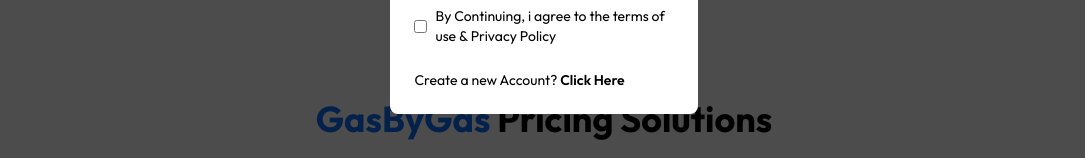
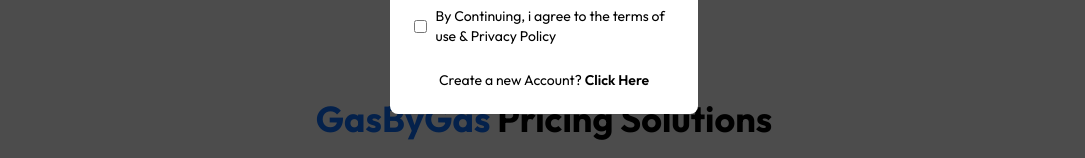
Before and after one commit to gasbygasplc/Supply-Chain-Management-for-Gas-By-Bas-PLC, a React (Vite) app in the folder frontend/: page / in a window 1280 px wide. Shown: the part 564-722 px from the top of the page, without its empty margins (96-1181 px from the left). Built offline with nearby package versions, Linux system fonts and the light colour scheme; no server answers.

Commit message:
Center align "Create a new Account?" text in LoginPopUp component for improved layout

```diff
--- a/frontend/src/Components/LoginPopUp.jsx
+++ b/frontend/src/Components/LoginPopUp.jsx
@@ -44,7 +44,7 @@
 
             </div>
 
-            <p className='text-sm'>Create a new Account? <span className='text-sm font-semibold cursor-pointer'>Click Here</span></p>
+            <p className='text-sm text-center'>Create a new Account? <span className='text-sm font-semibold cursor-pointer'>Click Here</span></p>
 
 
         </form>
```
